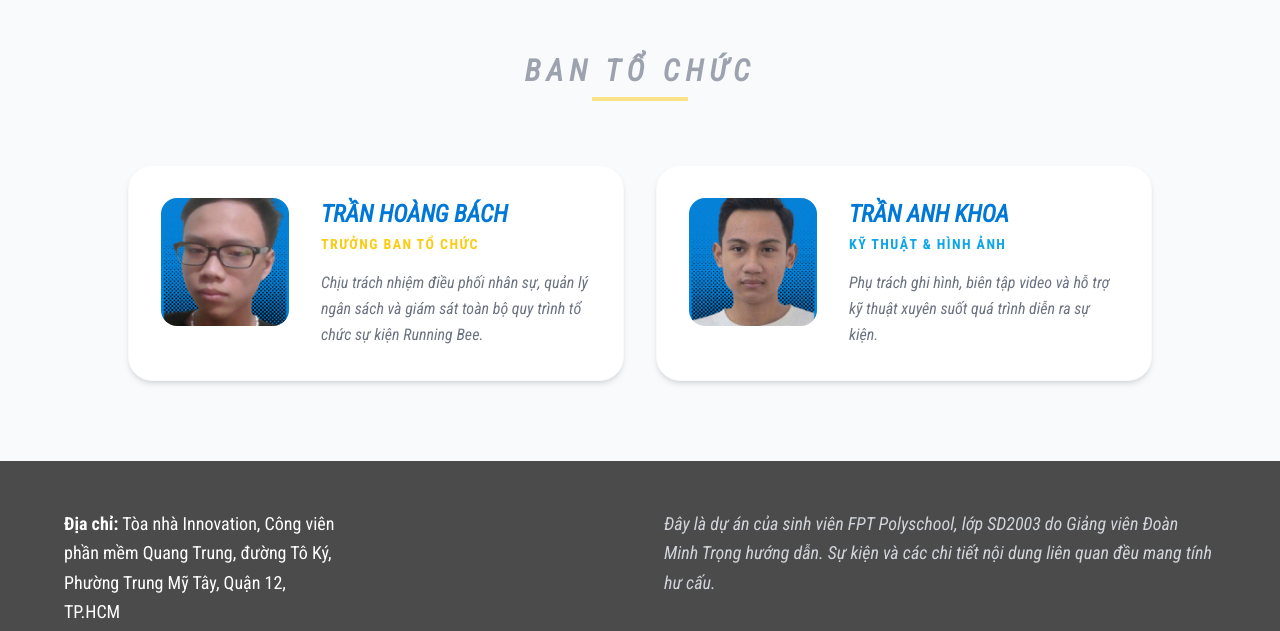
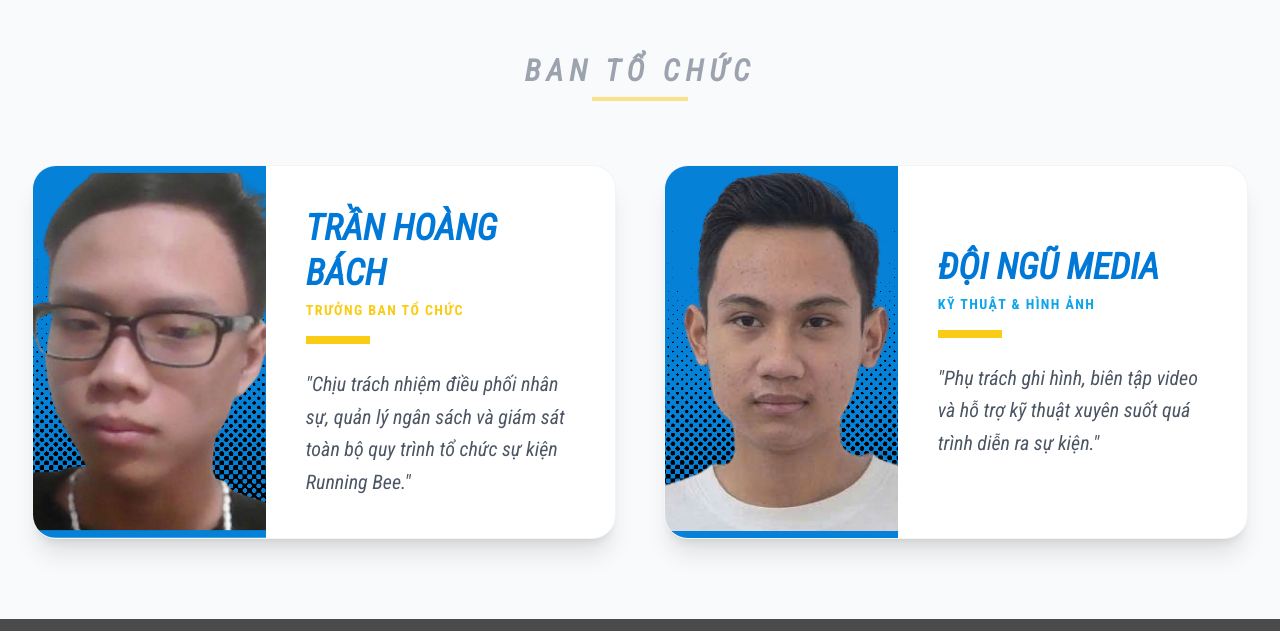
Before and after one commit to JackMarines/running-bee, a plain HTML site: page members.html in a window 1280 px wide. Shown: the part 1411-2042 px from the top of the page. Drawn offline with nearby package versions, Linux system fonts and the light colour scheme.

Commit message:
ORGANIZATION BOARD V2

```diff
--- a/members.html
+++ b/members.html
@@ -239,43 +239,40 @@
     </div>
     </div>
 
-                <div class="mt-32 pt-16 border-t border-gray-100">
+            <!-- Organizing Committee Section -->
+            <div class="mt-32 pt-16 border-t border-gray-100">
                 <div class="flex flex-col items-center mb-16 animate-fade-in-up">
                     <h2 class="text-3xl font-black text-gray-400 italic uppercase tracking-[0.2em] mb-2">Ban Tổ Chức</h2>
                     <div class="w-24 h-1 bg-brand-yellow opacity-50"></div>
                 </div>
 
-                <div class="grid grid-cols-1 md:grid-cols-2 gap-8 max-w-5xl mx-auto">
+                <div class="grid grid-cols-1 lg:grid-cols-2 gap-12 max-w-7xl mx-auto">
                     <!-- Organizer 1: Event Coordination -->
-                    <div class="group bg-white rounded-3xl p-8 flex flex-col sm:flex-row items-center sm:items-start space-y-6 sm:space-y-0 sm:space-x-8 shadow-md hover:shadow-xl transition-all duration-300 border border-gray-50 animate-fade-in-up" style="animation-delay: 0.6s">
-                        <div class="relative">
-                            <div class="w-32 h-32 rounded-2xl overflow-hidden shadow-inner transform group-hover:rotate-3 transition-transform duration-300">
-                                <img src="img/Bach.png" alt="Trưởng Ban Tổ Chức" class="w-full h-full object-cover  group-hover:grayscale-0 transition-all duration-500" referrerPolicy="no-referrer"/>
-                            </div>
-
+                    <div class="member-card bg-white rounded-3xl overflow-hidden flex flex-col md:flex-row card-transition shadow-xl border border-gray-100 animate-fade-in-up" style="animation-delay: 0.6s">
+                        <div class="md:w-2/5 relative h-96 md:h-auto overflow-hidden">
+                            <img src="img/Bach.png" alt="Trần Hoàng Bách" class="w-full h-full object-cover  hover:grayscale-0 transition-all duration-700 hover:scale-110" referrerPolicy="no-referrer"/>
                         </div>
-                        <div class="text-center sm:text-left flex-1">
-                            <h4 class="text-2xl font-black text-brand-blueText uppercase italic mb-1">Trần Hoàng Bách</h4>
-                           <p class="text-brand-yellow font-bold text-sm tracking-widest uppercase mb-4">Trưởng ban tổ chức</p>
-                            <p class="text-gray-500 leading-relaxed italic">
-                                Chịu trách nhiệm điều phối nhân sự, quản lý ngân sách và giám sát toàn bộ quy trình tổ chức sự kiện Running Bee.
+                        <div class="p-10 md:w-3/5 flex flex-col justify-center">
+                            <h3 class="text-4xl font-black text-brand-blueText italic uppercase mb-1 leading-tight">Trần Hoàng Bách</h3>
+                            <p class="text-brand-yellow font-bold text-sm tracking-widest uppercase mb-4">Trưởng ban tổ chức</p>
+                            <div class="w-16 h-2 bg-brand-yellow mb-6"></div>
+                            <p class="text-gray-600 text-xl leading-relaxed text-justify md:text-left italic">
+                                "Chịu trách nhiệm điều phối nhân sự, quản lý ngân sách và giám sát toàn bộ quy trình tổ chức sự kiện Running Bee."
                             </p>
                         </div>
                     </div>
 
                     <!-- Organizer 2: Technical & Media -->
-                    <div class="group bg-white rounded-3xl p-8 flex flex-col sm:flex-row items-center sm:items-start space-y-6 sm:space-y-0 sm:space-x-8 shadow-md hover:shadow-xl transition-all duration-300 border border-gray-50 animate-fade-in-up" style="animation-delay: 0.7s">
-                        <div class="relative">
-                            <div class="w-32 h-32 rounded-2xl overflow-hidden shadow-inner transform group-hover:-rotate-3 transition-transform duration-300">
-                                <img src="img/khoa.png" alt="Kỹ thuật & Media" class="w-full h-full object-cover  group-hover:grayscale-0 transition-all duration-500" referrerPolicy="no-referrer"/>
-                            </div>
-
+                    <div class="member-card bg-white rounded-3xl overflow-hidden flex flex-col md:flex-row card-transition shadow-xl border border-gray-100 animate-fade-in-up" style="animation-delay: 0.7s">
+                        <div class="md:w-2/5 relative h-96 md:h-auto overflow-hidden">
+                            <img src="img/khoa.png" alt="Đội Ngũ Media" class="w-full h-full object-cover  hover:grayscale-0 transition-all duration-700 hover:scale-110" referrerPolicy="no-referrer"/>
                         </div>
-                        <div class="text-center sm:text-left flex-1">
-                            <h4 class="text-2xl font-black text-brand-blueText uppercase italic mb-1">Trần Anh Khoa</h4>
+                        <div class="p-10 md:w-3/5 flex flex-col justify-center">
+                            <h3 class="text-4xl font-black text-brand-blueText italic uppercase mb-1 leading-tight">Đội Ngũ Media</h3>
                             <p class="text-brand-blue font-bold text-sm tracking-widest uppercase mb-4">Kỹ thuật & Hình ảnh</p>
-                            <p class="text-gray-500 leading-relaxed italic">
-                                Phụ trách ghi hình, biên tập video và hỗ trợ kỹ thuật xuyên suốt quá trình diễn ra sự kiện.
+                            <div class="w-16 h-2 bg-brand-yellow mb-6"></div>
+                            <p class="text-gray-600 text-xl leading-relaxed text-justify md:text-left italic">
+                                "Phụ trách ghi hình, biên tập video và hỗ trợ kỹ thuật xuyên suốt quá trình diễn ra sự kiện."
                             </p>
                         </div>
                     </div>
```
